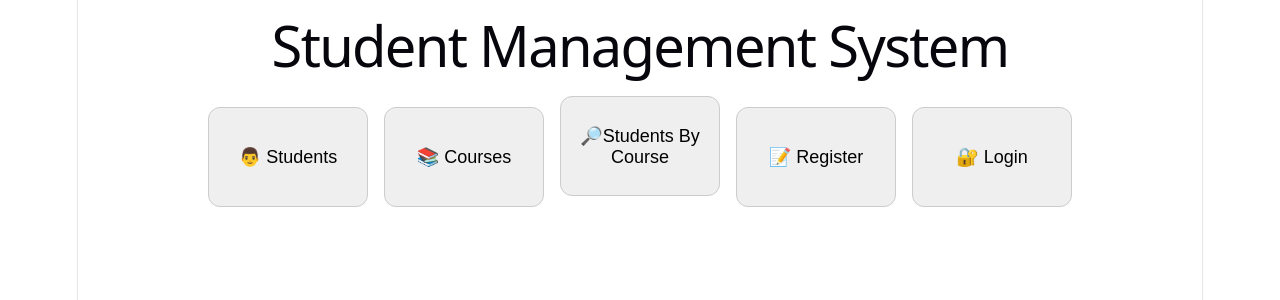
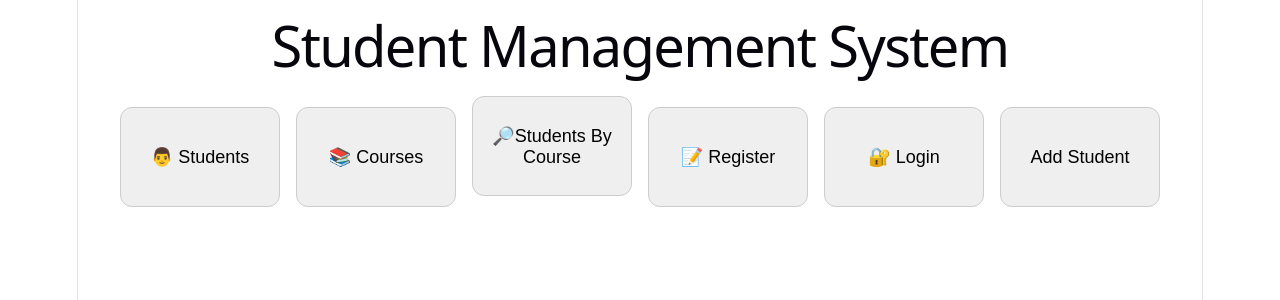
Before and after one commit to aaexisting/student-management-frontend, a React app in the folder frontend/: page / in a window 1280 px wide. Shown: the top 300 px of the page. Built offline with nearby package versions, Linux system fonts and the light colour scheme; the HTML template or start-up script is replaced by a standard one.

Commit message:
Added Add Student Feature

```diff
--- a/frontend/src/App.jsx
+++ b/frontend/src/App.jsx
@@ -11,6 +11,9 @@ function App() {
   const [courses , setCourses]  = useState([])
   const [courseName, setCourseName] = useState(" ")
   const [courseStudents, setCourseStudents] = useState([])
+  const [studentName, setStudentName] = useState(" ")
+  const [studentAge, setStudentAge] = useState(" ")
+  const [studentMajor, setStudentMajor] = useState(" ")
 
 
 
@@ -111,7 +114,7 @@ async function loginUser() {
     console.log("status:", response.status);
     console.log("response:", data);
 
-    if (response.status == 200) {
+    if (response.status === 200) {
       alert ("Logged in successfully!") ;
       setToken(data.access_token)
       console.log("Token saved!")
@@ -127,7 +130,42 @@ async function loginUser() {
   }
 }
 
+async function addStudent(){
+      try {
 
+          const response = await fetch(
+              'https://student-management-api.fastapicloud.dev/students',
+              {
+                  method: "POST",
+                  headers: {
+                      "Content-Type": "application/json",
+                      "Authorization": `Bearer ${token}`,
+                  },
+                  body: JSON.stringify({
+                      name: studentName,
+                      age: studentAge,
+                      major: studentMajor,
+                  }),
+              }
+          )
+          const data = await response.json()
+          console.log("Add student:", response.status, data)
+
+          if (response.ok) {
+              alert("Student added successfully!")
+              setStudentName("")
+              setStudentAge("")
+              setStudentMajor("")
+              setPage("students")
+              getStudents()
+          } else {
+              alert("Failed to add student")
+          }
+      }catch (error){
+          console.error(error)
+          alert("Could not connect to server")
+      }
+}
 
 
   return (
@@ -200,6 +238,19 @@ async function loginUser() {
       margin: '8px',
     }}>
             🔐 Login
+        </button>
+
+        <button onClick={()=> setPage('addStudent')}
+         style={{
+      width: '160px',
+      height: '100px',
+      fontSize: '18px',
+      borderRadius: '12px',
+      border: '1px solid #ccc',
+      cursor: 'pointer',
+      margin: '8px',
+    }}>
+            Add Student
         </button>
 
 
@@ -286,6 +337,34 @@ async function loginUser() {
           <button onClick={loginUser}>Login</button>
         </div>
       )}
+
+      {page === 'addStudent' && (
+        <div>
+          <h2>Add Student</h2>
+          <input
+            type="text"
+            placeholder="Student Name"
+            onChange={(e) => setStudentName(e.target.value)}
+          />
+
+          <input
+            type="number"
+            placeholder="Age"
+            onChange={(e) => setStudentAge(e.target.value)}
+          />
+
+          <input
+              type = "text"
+              placeholder = "Major"
+              onChange={(e) => setStudentMajor(e.target.value)}
+          />
+
+          <button onClick={addStudent}>
+              Add Student
+          </button>
+
+        </div>
+      )}
       </div>
   )
 }
```
